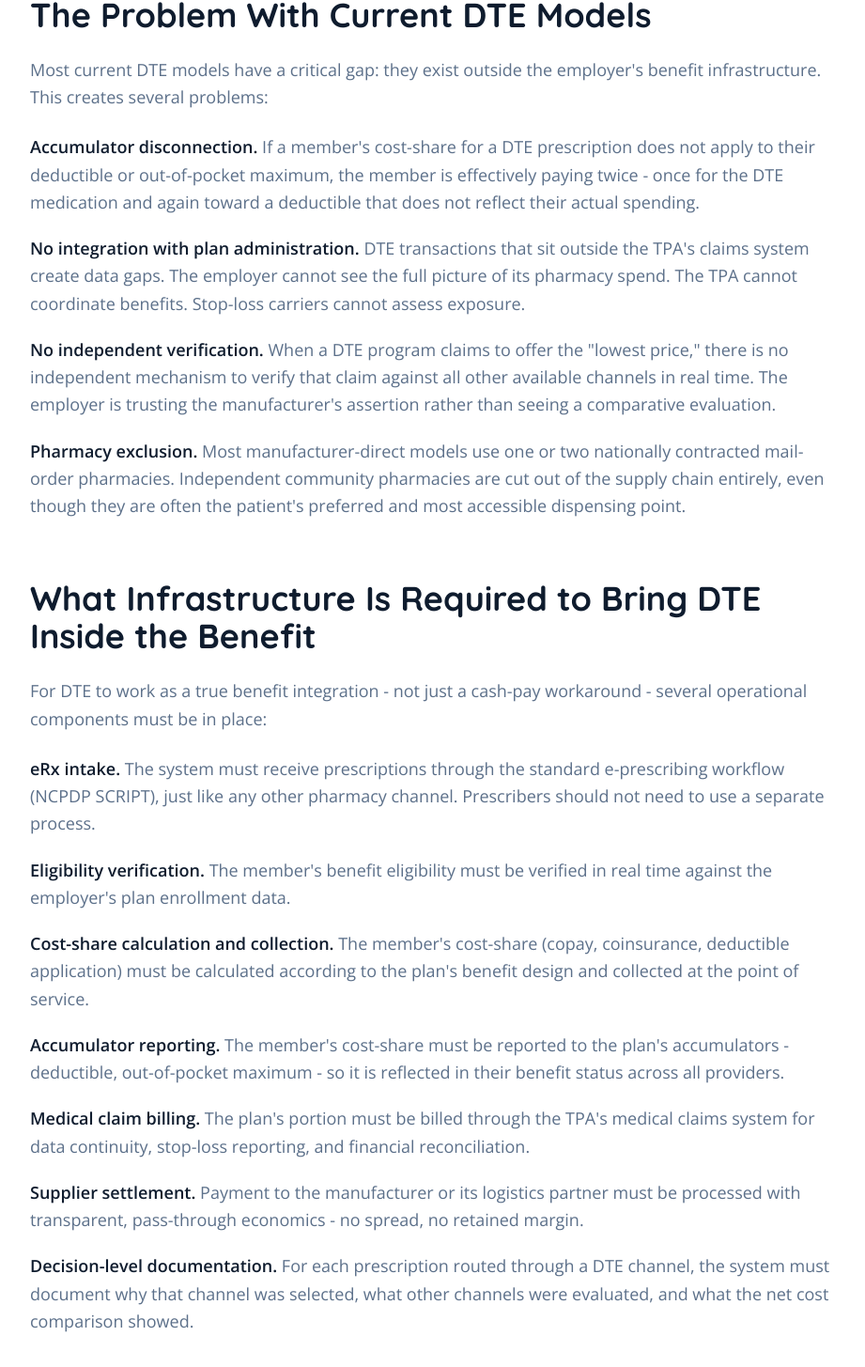
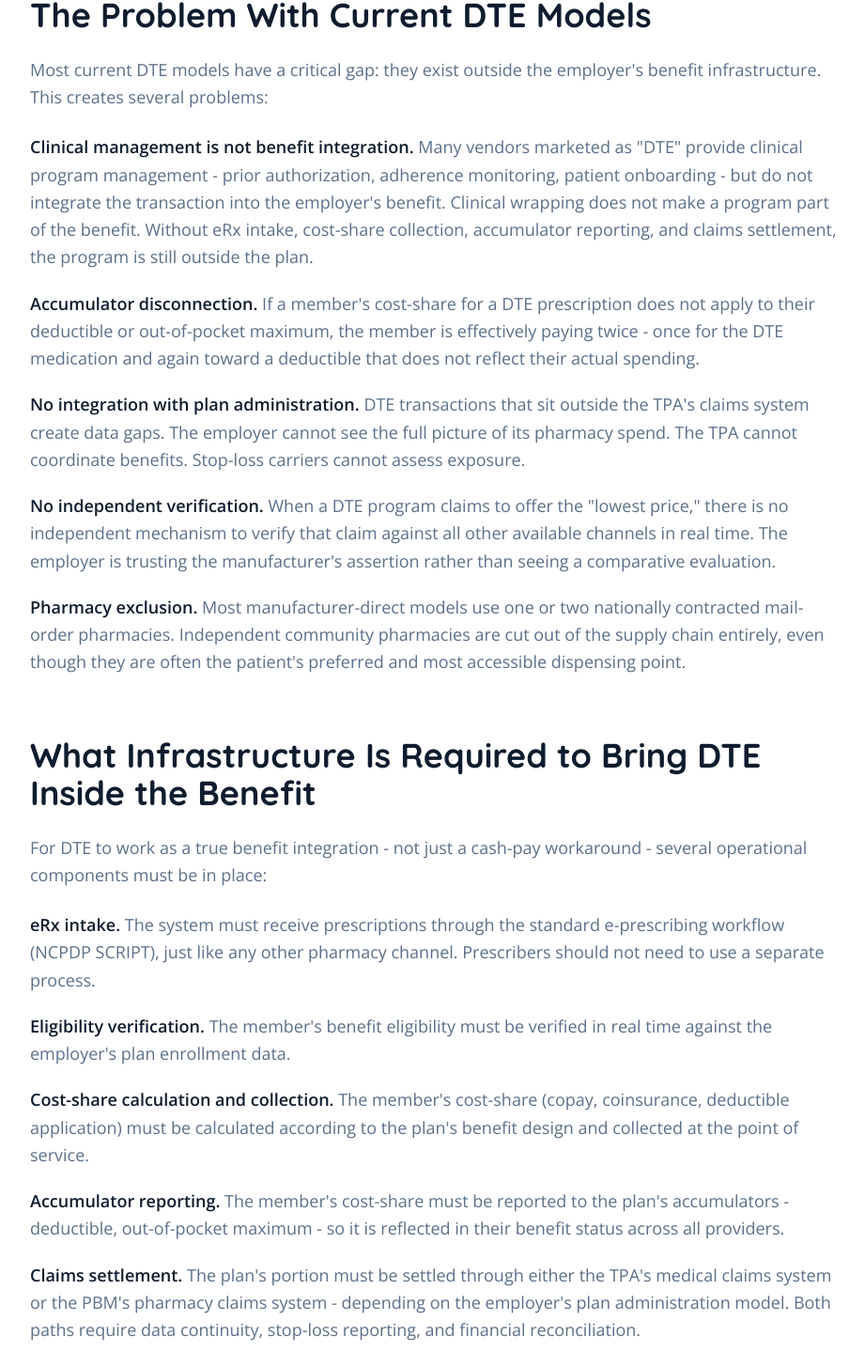
Before and after one commit to jbeinhauer1/apalyrx, a Next.js app: page /resources/direct-to-employer-drug-programs in a window 1280 px wide. Shown: the part 2636-4091 px from the top of the page at 94% size, without its empty margins (176-1097 px from the left). Built offline with nearby package versions, Linux system fonts and the light colour scheme.

Commit message:
update dte

```diff
--- a/src/app/resources/direct-to-employer-drug-programs/page.tsx
+++ b/src/app/resources/direct-to-employer-drug-programs/page.tsx
@@ -25,7 +25,19 @@ const faqItems = [
   {
     question: 'What does "Direct-to-Employer" (DTE) mean in pharmacy benefits?',
     answer:
-      "DTE is a model where pharmaceutical manufacturers contract directly with employer-sponsored health plans to offer medication pricing that bypasses traditional PBM adjudication. The employer gets a negotiated price, and the transaction is integrated into the benefit so member cost-share applies to deductibles and accumulators.",
+      "DTE is a model where manufacturer pricing reaches employer-sponsored health plans through infrastructure that bypasses traditional PBM adjudication. In practice, most manufacturers do not contract directly with individual employers - they work through benefit administrators that facilitate a compliant DTE model. The employer gets a negotiated price, and the transaction is integrated into the benefit so member cost-share applies to deductibles and accumulators.",
+  },
+  {
+    question:
+      "Do manufacturers contract directly with employers in DTE programs?",
+    answer:
+      "Usually not. Most manufacturers avoid direct contracts with individual employers because doing so risks creating channel conflict with their existing PBM relationships - the same PBMs that control formulary access for the manufacturer's broader portfolio. Instead, manufacturers typically work through benefit administrators that can facilitate DTE pricing while handling eRx intake, eligibility, cost-share, accumulator reporting, and claims settlement on behalf of the employer plan.",
+  },
+  {
+    question:
+      "What is the difference between a DTE clinical vendor and DTE benefit infrastructure?",
+    answer:
+      "A DTE clinical vendor provides clinical program management - prior authorization, adherence monitoring, patient onboarding, outcomes tracking - but does not integrate the transaction into the employer's benefit. DTE benefit infrastructure handles the operational requirements to make the transaction part of the covered benefit: eRx intake, eligibility verification, cost-share collection, accumulator reporting, claims settlement, and supplier payment. Clinical management and benefit infrastructure are complementary but distinct - and without the infrastructure, the program is still outside the plan.",
   },
   {
     question: "How is DTE different from DTC and DTP?",
@@ -45,7 +57,7 @@ const faqItems = [
   {
     question: "How does ApalyRx enable DTE programs?",
     answer:
-      "ApalyRx provides the turn-key infrastructure to bring DTE programs inside the benefit - eRx intake, eligibility verification, cost-share collection, accumulator reporting, medical claim billing, and supplier settlement. It evaluates DTE alongside all other channels in real time and documents every routing decision.",
+      "ApalyRx provides the turn-key infrastructure to bring DTE programs inside the benefit - eRx intake, eligibility verification, cost-share collection, accumulator reporting, claims settlement through either the TPA or PBM, and supplier settlement. It evaluates DTE alongside all other channels in real time and documents every routing decision.",
   },
   {
     question: "What is the Pharmacy of Record model?",
@@ -221,6 +233,16 @@ export default function DTEPage() {
             </p>
             <div className="space-y-5 font-body text-lg text-muted-foreground leading-relaxed">
               <p>
+                <strong className="text-[#0F1C2E]">
+                  Clinical management is not benefit integration.
+                </strong>{" "}
+                Many vendors marketed as &quot;DTE&quot; provide clinical program management -
+                prior authorization, adherence monitoring, patient onboarding - but do not integrate
+                the transaction into the employer&apos;s benefit. Clinical wrapping does not make a
+                program part of the benefit. Without eRx intake, cost-share collection, accumulator
+                reporting, and claims settlement, the program is still outside the plan.
+              </p>
+              <p>
                 <strong className="text-[#0F1C2E]">Accumulator disconnection.</strong> If a
                 member&apos;s cost-share for a DTE prescription does not apply to their deductible or
                 out-of-pocket maximum, the member is effectively paying twice - once for the DTE
@@ -280,9 +302,11 @@ export default function DTEPage() {
                 maximum - so it is reflected in their benefit status across all providers.
               </p>
               <p>
-                <strong className="text-[#0F1C2E]">Medical claim billing.</strong> The plan&apos;s
-                portion must be billed through the TPA&apos;s medical claims system for data continuity,
-                stop-loss reporting, and financial reconciliation.
+                <strong className="text-[#0F1C2E]">Claims settlement.</strong> The plan&apos;s
+                portion must be settled through either the TPA&apos;s medical claims system or the
+                PBM&apos;s pharmacy claims system - depending on the employer&apos;s plan
+                administration model. Both paths require data continuity, stop-loss reporting, and
+                financial reconciliation.
               </p>
               <p>
                 <strong className="text-[#0F1C2E]">Supplier settlement.</strong> Payment to the
```
